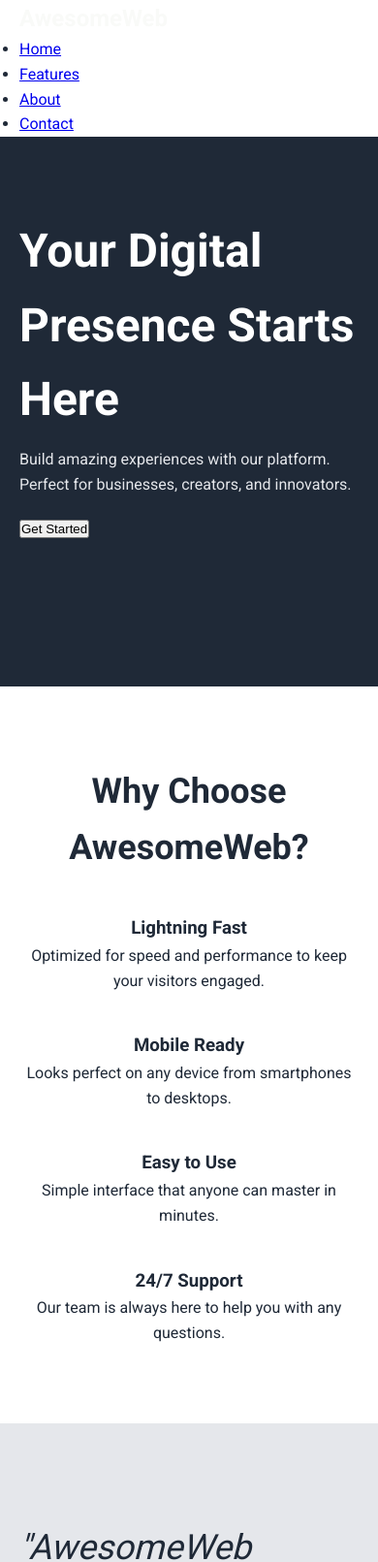
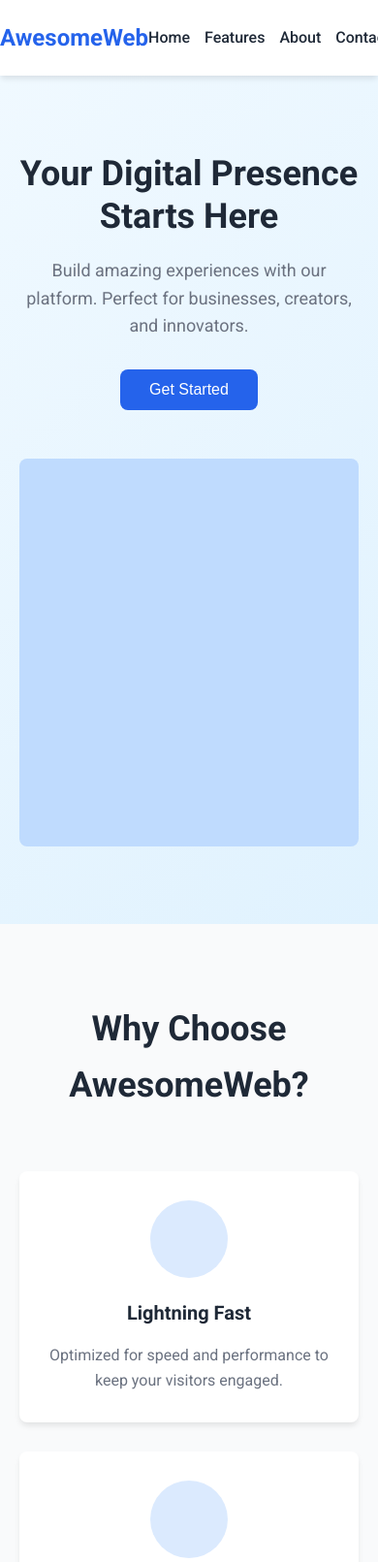
Before and after one commit to delloydb/landing-page, a plain HTML site: page index.html in a window 390 px wide. Shown: the top 1611 px of the page at 97% size. Drawn offline with Linux system fonts and the light colour scheme.

Commit message:
Update styles.css

```diff
--- a/styles.css
+++ b/styles.css
@@ -1,10 +1,14 @@
-/* Base Styles */
+/* Global Styles */
 :root {
-    --primary: #1F2937;
-    --secondary: #E5E7EB;
-    --accent: #3882F6;
-    --light: #F9FAF8;
-    --dark: #1F2937;
+    --primary-color: #2563eb;
+    --secondary-color: #1e40af;
+    --accent-color: #3b82f6;
+    --text-color: #1f2937;
+    --light-color: #f9fafb;
+    --dark-color: #111827;
+    --gray-color: #6b7280;
+    --border-radius: 8px;
+    --box-shadow: 0 4px 6px -1px rgba(0, 0, 0, 0.1);
 }
 
 * {
@@ -16,7 +20,8 @@
 body {
     font-family: 'Roboto', sans-serif;
     line-height: 1.6;
-    color: var(--dark);
+    color: var(--text-color);
+    background-color: var(--light-color);
 }
 
 .container {
@@ -26,68 +31,55 @@ body {
     padding: 0 20px;
 }
 
-.btn {
-    background-color: var(--accent);
-    color: white;
-    border: none;
-    padding: 8px 24px;
-    border-radius: 5px;
-    font-weight: bold;
-    cursor: pointer;
-    transition: all 0.3s ease;
+/* Navigation */
+.navbar {
+    background-color: white;
+    box-shadow: var(--box-shadow);
+    position: sticky;
+    top: 0;
+    z-index: 100;
 }
 
-.btn:hover {
-    opacity: 0.9;
-    transform: translateY(-2px);
-}
-
-.btn-outline {
-    background-color: transparent;
-    border: 2px solid white;
-}
-
-/* Header */
-.header {
-    background-color: var(--primary);
-    color: white;
-    padding: 20px 0;
-}
-
-.header .container {
+.navbar .container {
     display: flex;
     justify-content: space-between;
     align-items: center;
+    padding: 20px 0;
 }
 
 .logo {
     font-size: 24px;
-    font-weight: bold;
-    color: var(--light);
+    font-weight: 700;
+    color: var(--primary-color);
 }
 
-.nav a {
-    color: var(--secondary);
+.nav-links {
+    display: flex;
+    list-style: none;
+    gap: 30px;
+}
+
+.nav-links a {
     text-decoration: none;
-    margin-left: 20px;
+    color: var(--text-color);
+    font-weight: 500;
     transition: color 0.3s ease;
 }
 
-.nav a:hover {
-    color: white;
+.nav-links a:hover {
+    color: var(--primary-color);
 }
 
 /* Hero Section */
 .hero {
-    background-color: var(--primary);
-    color: white;
     padding: 80px 0;
+    background: linear-gradient(135deg, #f0f9ff 0%, #e0f2fe 100%);
 }
 
 .hero .container {
     display: flex;
     align-items: center;
-    gap: 40px;
+    gap: 50px;
 }
 
 .hero-content {
@@ -96,107 +88,189 @@ body {
 
 .hero-content h1 {
     font-size: 48px;
-    font-weight: 900;
-    margin-bottom: 10px;
+    font-weight: 700;
+    margin-bottom: 20px;
+    line-height: 1.2;
 }
 
 .hero-content p {
-    color: var(--secondary);
-    margin-bottom: 20px;
+    font-size: 18px;
+    color: var(--gray-color);
+    margin-bottom: 30px;
+    max-width: 500px;
 }
 
 .hero-image {
     flex: 1;
-    background-color: #6d747d;
-    height: 250px;
+}
+
+.image-placeholder {
+    height: 400px;
+    background-color: #bfdbfe;
+    border-radius: var(--border-radius);
     display: flex;
     align-items: center;
     justify-content: center;
-    border-radius: 5px;
+    color: var(--primary-color);
+    font-weight: 500;
 }
 
 /* Features Section */
 .features {
     padding: 80px 0;
-    text-align: center;
 }
 
 .features h2 {
+    text-align: center;
     font-size: 36px;
-    font-weight: 900;
-    color: var(--primary);
-    margin-bottom: 40px;
+    margin-bottom: 60px;
 }
 
 .features-grid {
     display: flex;
+    flex-wrap: wrap;
+    gap: 30px;
     justify-content: center;
-    gap: 40px;
-    flex-wrap: wrap;
 }
 
-.feature {
-    max-width: 200px;
+.feature-card {
+    flex: 1;
+    min-width: 250px;
+    max-width: 300px;
+    background: white;
+    padding: 30px;
+    border-radius: var(--border-radius);
+    box-shadow: var(--box-shadow);
+    text-align: center;
 }
 
-.feature-box {
-    width: 150px;
-    height: 150px;
-    border: 3px solid var(--accent);
-    border-radius: 10px;
-    margin: 0 auto 10px;
+.feature-icon {
+    width: 80px;
+    height: 80px;
+    background-color: #dbeafe;
+    border-radius: 50%;
+    margin: 0 auto 20px;
+    display: flex;
+    align-items: center;
+    justify-content: center;
+    color: var(--primary-color);
+    font-size: 32px;
+}
+
+.feature-card h3 {
+    margin-bottom: 15px;
+    font-size: 20px;
+}
+
+.feature-card p {
+    color: var(--gray-color);
+    font-size: 16px;
 }
 
 /* Testimonial Section */
 .testimonial {
-    background-color: var(--secondary);
+    background-color: var(--primary-color);
+    color: white;
     padding: 100px 0;
+    text-align: center;
 }
 
 blockquote {
-    font-size: 36px;
+    font-size: 28px;
     font-weight: 300;
-    font-style: italic;
-    color: var(--primary);
+    line-height: 1.5;
     max-width: 800px;
     margin: 0 auto;
 }
 
 cite {
     display: block;
-    font-size: 24px;
-    font-weight: bold;
+    margin-top: 20px;
+    font-size: 18px;
+    font-weight: 500;
     font-style: normal;
-    text-align: right;
-    margin-top: 20px;
 }
 
-/* CTA Section */
-.cta {
+/* Call to Action */
+.cta-section {
     padding: 80px 0;
 }
 
 .cta-box {
-    background-color: var(--accent);
+    background-color: var(--primary-color);
     color: white;
-    padding: 40px 80px;
-    border-radius: 8px;
+    padding: 50px;
+    border-radius: var(--border-radius);
     display: flex;
     justify-content: space-between;
     align-items: center;
 }
 
-.cta-box h3 {
+.cta-text h3 {
     font-size: 24px;
-    margin-bottom: 5px;
+    margin-bottom: 10px;
+}
+
+.cta-text p {
+    opacity: 0.9;
+}
+
+/* Buttons */
+.cta-button {
+    background-color: var(--primary-color);
+    color: white;
+    border: none;
+    padding: 12px 30px;
+    border-radius: var(--border-radius);
+    font-size: 16px;
+    font-weight: 500;
+    cursor: pointer;
+    transition: all 0.3s ease;
+}
+
+.cta-button:hover {
+    background-color: var(--secondary-color);
+    transform: translateY(-2px);
+}
+
+.cta-button.outline {
+    background-color: transparent;
+    border: 2px solid white;
+}
+
+.cta-button.outline:hover {
+    background-color: white;
+    color: var(--primary-color);
 }
 
 /* Footer */
 .footer {
-    background-color: var(--primary);
+    background-color: var(--dark-color);
     color: white;
     padding: 30px 0;
     text-align: center;
+}
+
+.footer .container {
+    display: flex;
+    flex-direction: column;
+    gap: 20px;
+}
+
+.footer-links {
+    display: flex;
+    justify-content: center;
+    gap: 20px;
+}
+
+.footer-links a {
+    color: white;
+    text-decoration: none;
+    transition: opacity 0.3s ease;
+}
+
+.footer-links a:hover {
+    opacity: 0.8;
 }
 
 /* Responsive Design */
@@ -207,10 +281,12 @@ cite {
 
     .hero-content, .hero-image {
         width: 100%;
+        text-align: center;
     }
 
-    .hero-image {
-        margin-top: 30px;
+    .hero-content p {
+        margin-left: auto;
+        margin-right: auto;
     }
 
     .cta-box {
@@ -218,4 +294,24 @@ cite {
         text-align: center;
         gap: 20px;
     }
+
+    .nav-links {
+        gap: 15px;
+    }
 }
+
+@media (max-width: 480px) {
+    .hero-content h1 {
+        font-size: 36px;
+    }
+
+    .features-grid {
+        flex-direction: column;
+        align-items: center;
+    }
+
+    .feature-card {
+        width: 100%;
+        max-width: 100%;
+    }
+}
```
